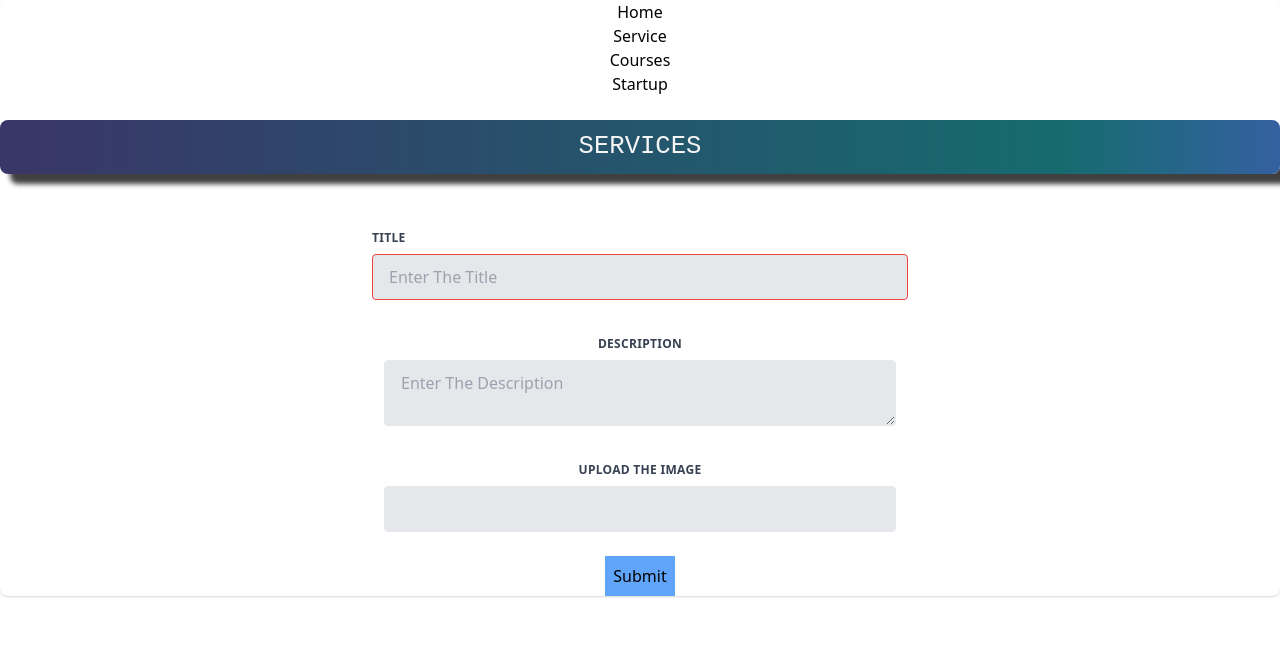
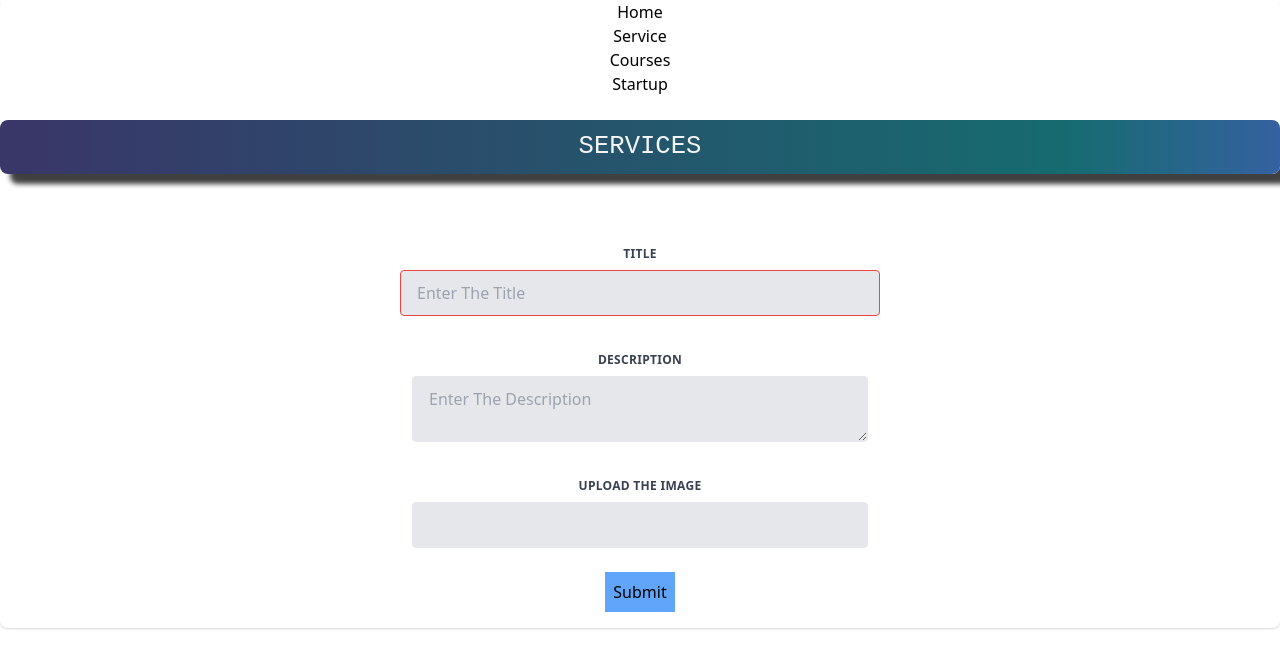
Before and after one commit to vibenr/tih-react-final, a React (Create React App) app: page /addform/data in a window 1280 px wide. Both pictures are taken after a click on the item "Service". Shown: the top 668 px of the page. Built offline with nearby package versions, Linux system fonts and the light colour scheme.

Commit message:
fend changes

```diff
--- a/src/Components/Addform/Addform.js
+++ b/src/Components/Addform/Addform.js
@@ -5,7 +5,7 @@ import PageHeading from "../PageHeading/PageHeading";
 function addform() {
     return (
         <div className="flex justify-center align-items-center">
-            <PageHeading pagname="YOU CAN ADD THE NEW DATA FOR DIFFERNT STREAMS BY CLIVKING FROM THE TOP"/>
+            <PageHeading pagname="form for admin"/>
         </div>
     )
 }
--- a/src/Components/Forms/form.js
+++ b/src/Components/Forms/form.js
@@ -31,7 +31,7 @@ function Form({ heading }) {
             <Header pagname={heading} />
           </div>
           <div className="flex justify-center mt-2 align-items-center">
-            <p className="text-red-400">*Only Admins Can Login</p>
+            <p className="text-red-400">*Only Admin Can Login</p>
           </div>
           <div class="max-h-screen flex items-center justify-center bg-gray-50 py-12  px-4 sm:px-6 lg:px-8">
             <div class="max-w-md w-full space-y-8">
--- a/src/Components/Redirectform/Redirectform.js
+++ b/src/Components/Redirectform/Redirectform.js
@@ -32,15 +32,15 @@ function Redirectform({ pageheading, routes }) {
 
           <div className="flex justify-center align-items-center ">
             <form
-              className="w-full max-w-lg mt-14"
+              className="w-full max-w-lg mt-14 p-4"
               onSubmit={(e) => {
                 submit(e)
               }}
               method="POST"
             >
-              <div className="flex flex-wrap -mx-3 mb-6">
+              <div className="flex flex-wrap  mb-6">
                 <label
-                  className="block uppercase tracking-wide text-gray-700 text-xs font-bold mb-2"
+                  className="block uppercase tracking-wide text-gray-700 text-xs font-bold mb-2 m-auto"
                   for="grid-first-name"
                 >
                   Title
@@ -58,10 +58,10 @@ function Redirectform({ pageheading, routes }) {
                   required
                 />
               </div>
-              <div className="flex flex-wrap -mx-3 mb-6">
+              <div className="flex flex-wrap  mb-6">
                 <div className="w-full px-3">
                   <label
-                    className="block uppercase tracking-wide text-gray-700 text-xs font-bold mb-2"
+                    className="block uppercase tracking-wide text-gray-700 text-xs font-bold mb-2 "
                     for="grid-password"
                   >
                     Description
@@ -80,7 +80,7 @@ function Redirectform({ pageheading, routes }) {
                 </div>
               </div>
 
-              <div className="flex flex-wrap -mx-3 mb-2">
+              <div className="flex flex-wrap  mb-2">
                 <div className="w-full md:w-full px-3 mb-6 md:mb-0">
                   <label
                     className="block uppercase tracking-wide text-gray-700 text-xs font-bold mb-2"
```
